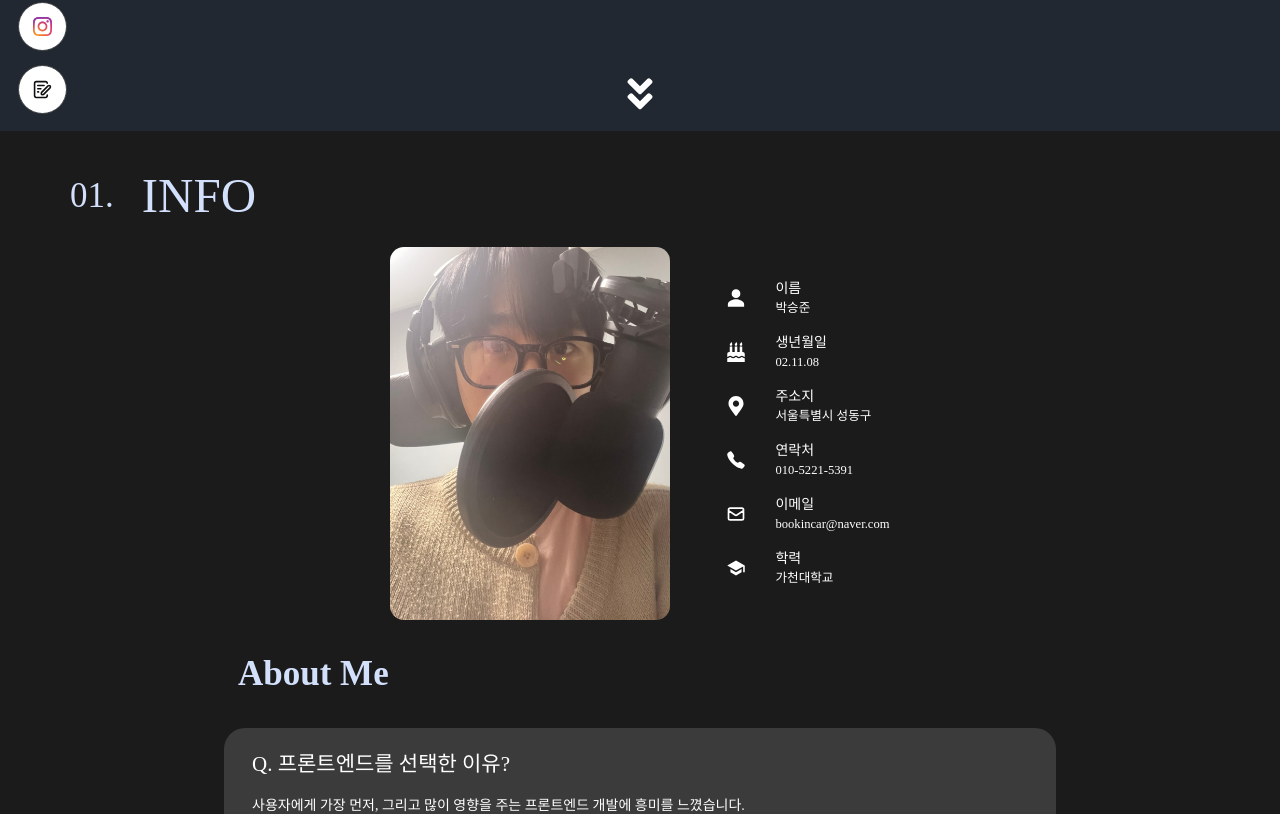
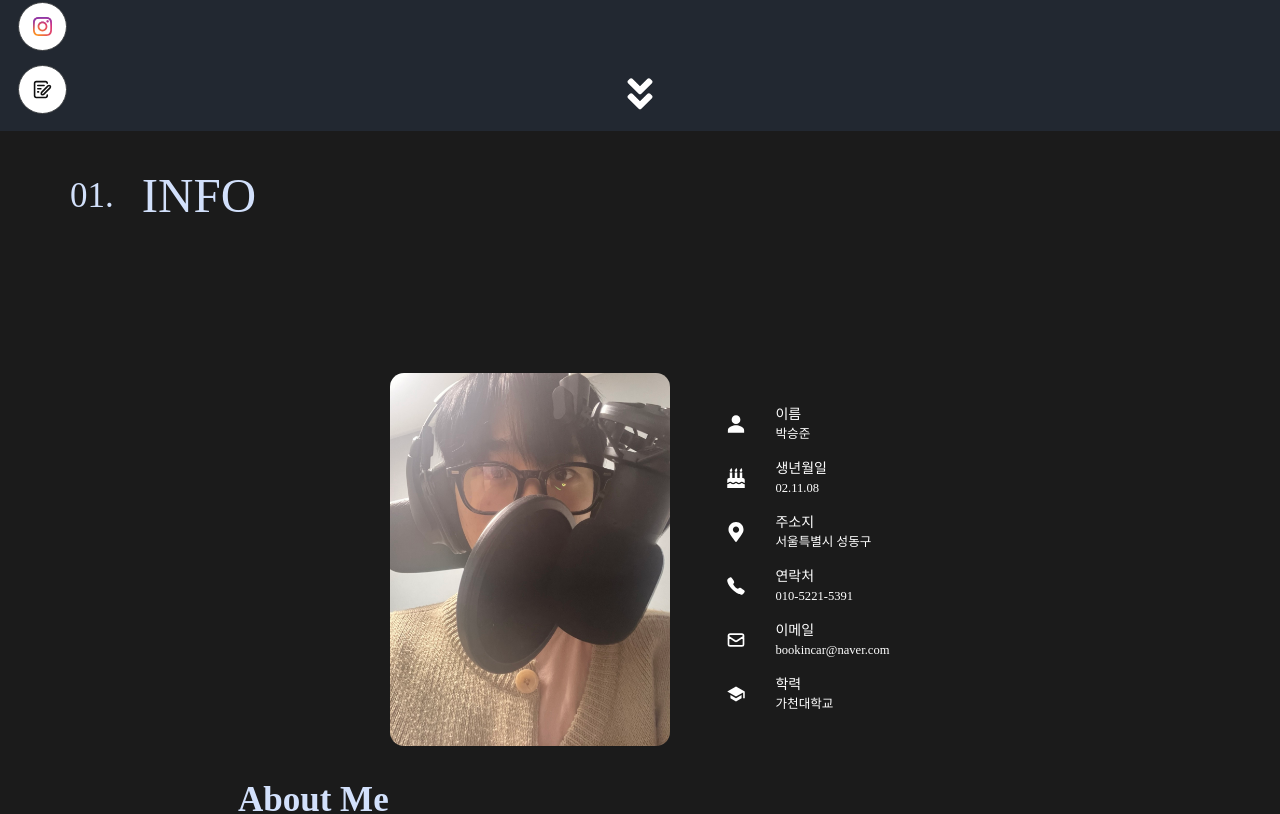
Before and after one commit to ggome1/ggome1.github.io, a React (Create React App) app: page / in a window 1280 px wide. Shown: the part 669-1483 px from the top of the page. Built offline with nearby package versions, Linux system fonts and the light colour scheme; a web font is replaced by a local one.

Commit message:
2024-12-27

```diff
--- a/src/components/info.jsx
+++ b/src/components/info.jsx
@@ -76,12 +76,12 @@ const Info = () => {
     },
   ];
   return (
-    <div className="h-[100dvh] py-8 px-[5rem] bg-[#1b1b1b] flex flex-col gap-[1rem]">
+    <div className="h-[100dvh] py-8 px-[5rem] bg-[#1b1b1b] flex flex-col gap-[10rem]">
       <div className="w-full text-[3.5rem] font-sba text-[#D2E0FB] flex items-center gap-8">
         <div className="text-[2.5rem]">01.</div>
         <div>INFO</div>
       </div>
-      <div className="flex flex-col h-full justify-center gap-[2rem]">
+      <div className="flex flex-col h-full  gap-[2rem]">
         <div className="flex flex-col">
           <motion.div
             initial={{ opacity: 0, scale: 1, y: 200 }}
```
